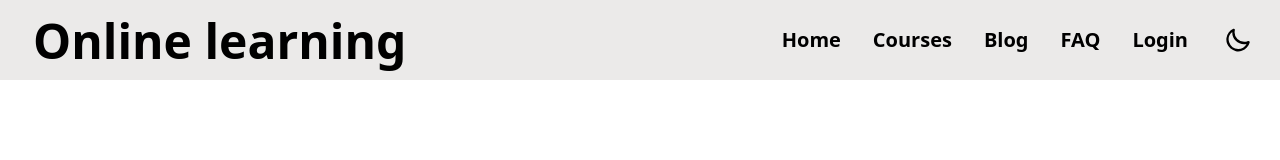
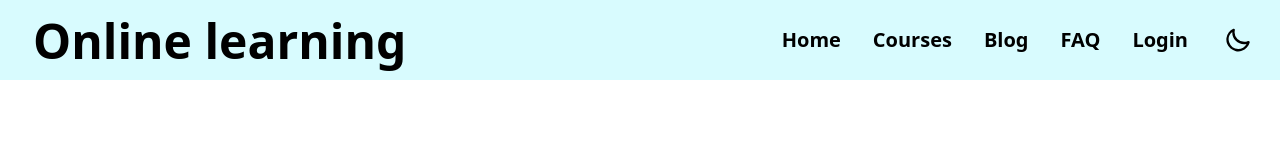
Before and after one commit to newajsharif91/learning_platform--Client_Side-, a React (Create React App) app: page / in a window 1280 px wide. Shown: the top 160 px of the page. Built offline with nearby package versions, Linux system fonts and the light colour scheme; no server answers.

Commit message:
add colour

```diff
--- a/src/components/Header/Header.js
+++ b/src/components/Header/Header.js
@@ -16,7 +16,7 @@ const Header = () => {
     }
 
     return (
-      <div className="mt-0  bg-opacity-80 bg-stone-200 bg-clip-padding  top-0 w-full blur-filter text-black">
+      <div className="mt-0  bg-opacity-80 bg-cyan-100 bg-clip-padding  top-0 w-full blur-filter text-black">
         <div className="navbar bg-base-500 ">
           <div className=" navbar">
             <Link
```
